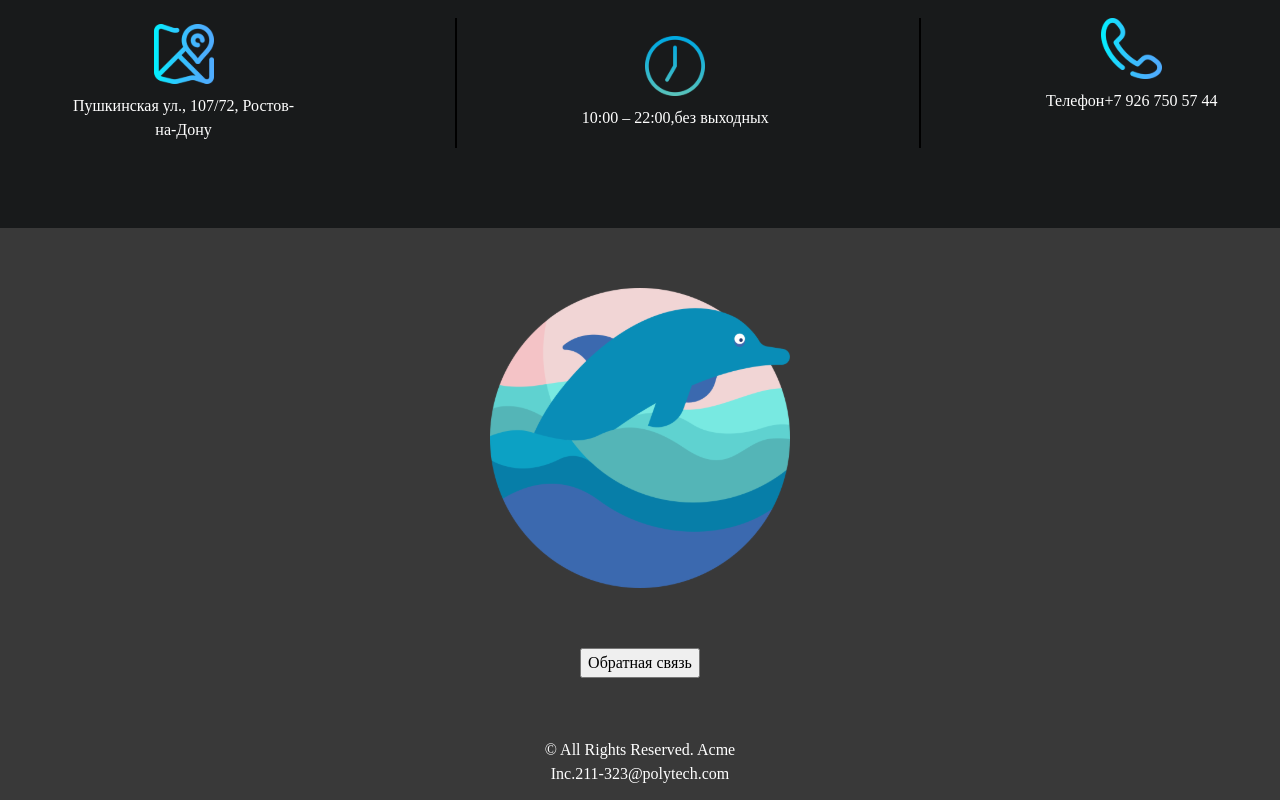
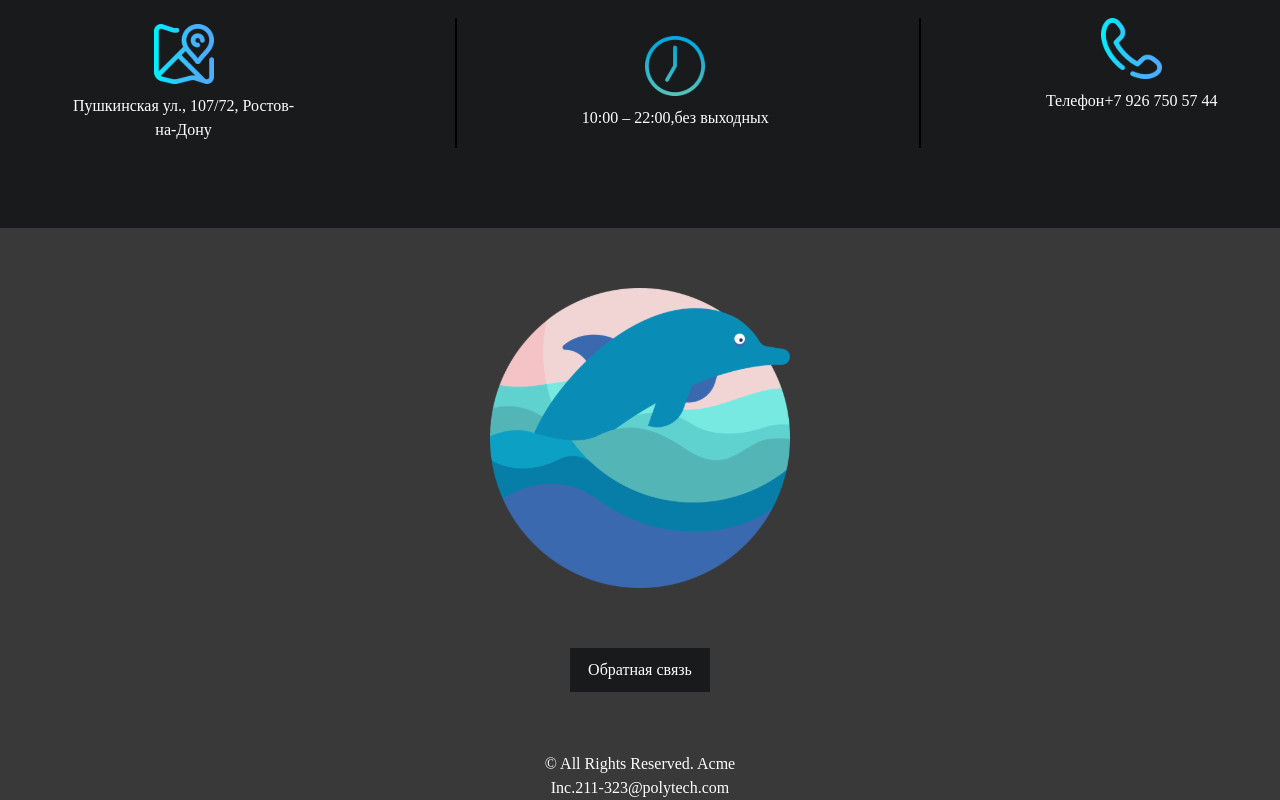
Before and after one commit to f4lz/ocean-future, a Vue app: page / in a window 1280 px wide. Shown: the part 1020-1820 px from the top of the page. Built offline with nearby package versions, Linux system fonts and the light colour scheme.

Commit message:
active button style

```diff
--- a/src/components/ui/active-button.vue
+++ b/src/components/ui/active-button.vue
@@ -1,5 +1,5 @@
 <template>
-  <button v-bind="$attrs">
+  <button v-bind="$attrs" class="button__feedback">
     <slot>
       Обратная связь
     </slot>
@@ -15,3 +15,22 @@ export default defineComponent( {
 } )
 
 </script>
+
+<style lang="scss">
+  .button__feedback{
+    display: flex;
+    padding: 10px 18px;
+    background-color: #181A1B;
+    color: white;
+    border: none;
+
+    &:hover{
+      background-color: #1e2224;
+      transition: 0.7s;
+    }
+
+    &:active{
+      background-color: #4b4c4d;
+    }
+  }
+</style>
```
